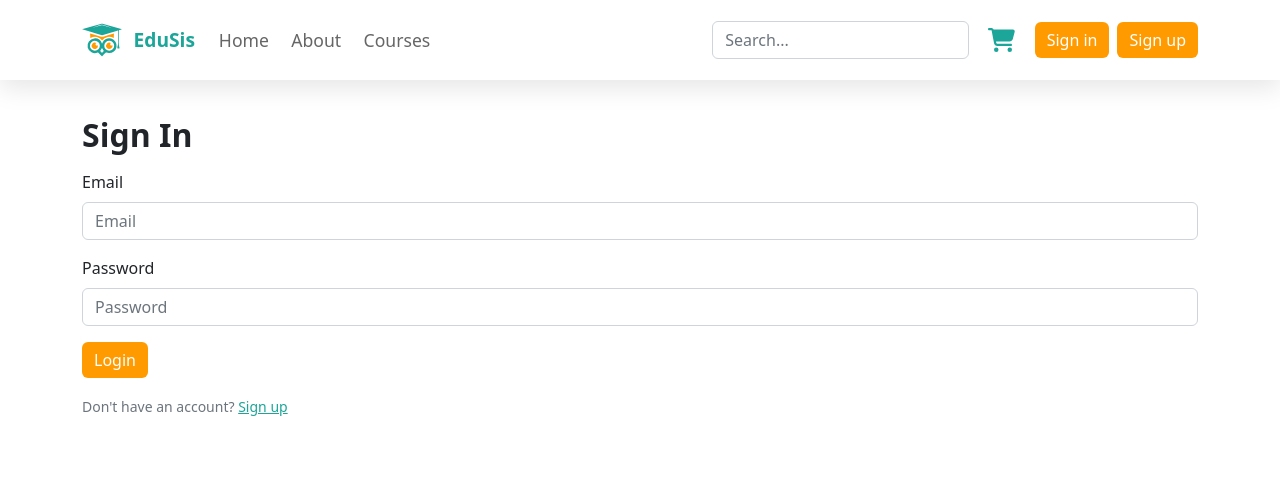
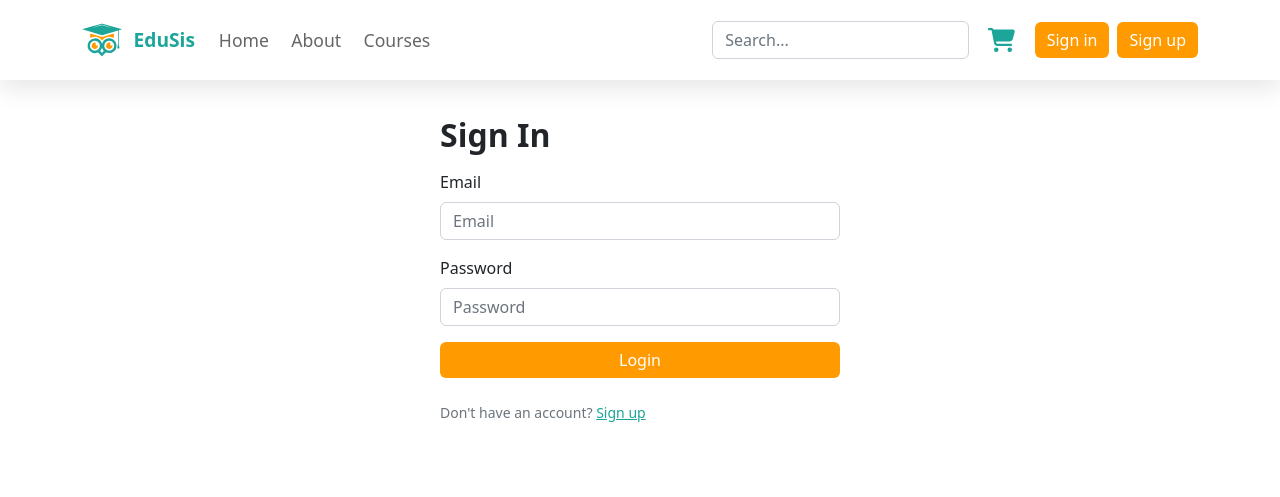
Before and after one commit to meryemctnky/online-educational-website, a React (Create React App) app: page /login in a window 1280 px wide. Shown: the top 497 px of the page. Built offline with nearby package versions, Linux system fonts and the light colour scheme.

Commit message:
edit signin form

```diff
--- a/src/components/Auth/Signin.jsx
+++ b/src/components/Auth/Signin.jsx
@@ -41,8 +41,8 @@ function Signin() {
       }) => (
         <Container>
           <Row>
-            <Col className="ms-auto py-3">
-              <Form noValidate onSubmit={handleSubmit}>
+            <Col className="ms-auto py-3 d-flex flex-column align-items-center">
+              <Form noValidate onSubmit={handleSubmit} style={{width: 400}}>
                 <h2 className="fw-bold mb-3">Sign In</h2>
                 <Form.Group className="mb-3" controlId="validationFormikEmail">
                   <Form.Label>Email</Form.Label>
@@ -81,14 +81,16 @@ function Signin() {
                   </Form.Control.Feedback>
                 </Form.Group>
 
+                <Form.Group className="d-flex flex-column">
                 <Button className="mb-3" type="submit">
                   Login
                 </Button>
                 {error && <div className="text-danger">{error}</div>}
-              </Form>
-              <Form.Text className="my-4">
+              <Form.Text className="my-2">
                 Don't have an account? <Link to="/register">Sign up</Link>
               </Form.Text>
+                </Form.Group>
+              </Form>
             </Col>
           </Row>
         </Container>
```
